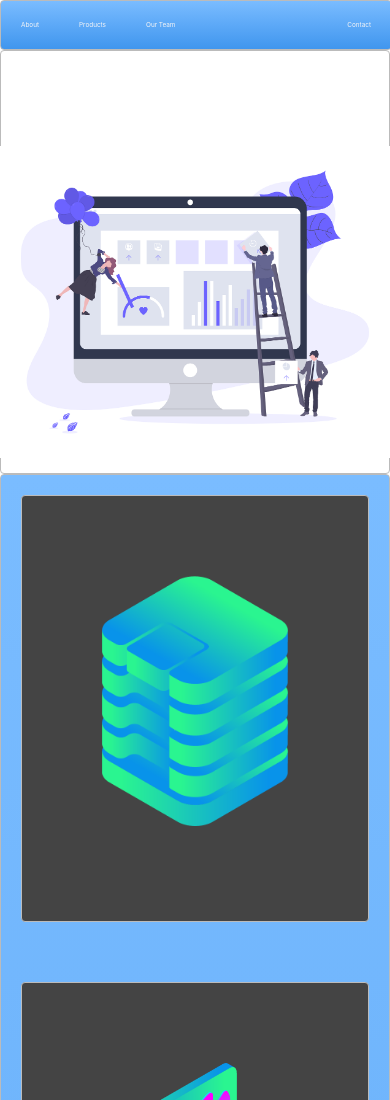
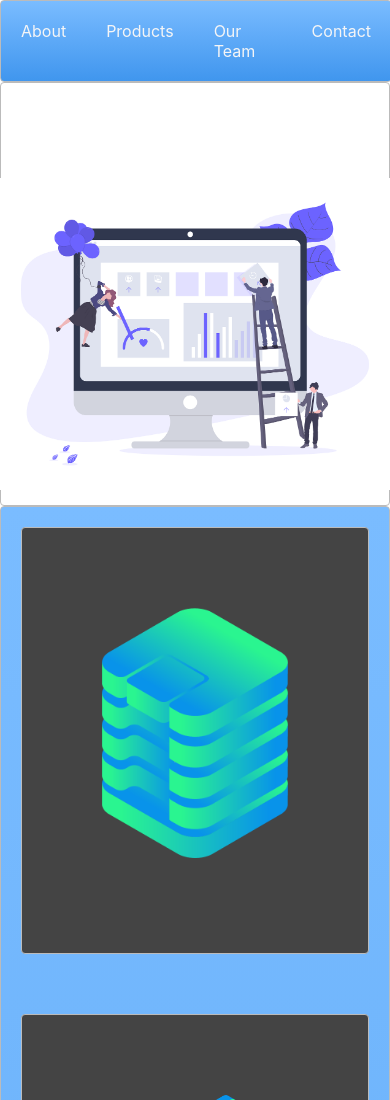
Before and after one commit to chris-rimes/Standard-Layout, a plain HTML site: page index.html in a window 390 px wide. Shown: the top 1100 px of the page. Drawn offline with Linux system fonts and the light colour scheme.

Commit message:
Update style.css

```diff
--- a/style.css
+++ b/style.css
@@ -48,11 +48,8 @@ body {
 @media only screen and (max-width: 600px) {
   .main-nav {
     display: flex;
-    font-size: 0.2em;
+    font-size: 0.5em;
     padding: 0;
-  }
-  li {
-  padding: .7rem;
   }
  .push {
   margin: 0;
```
